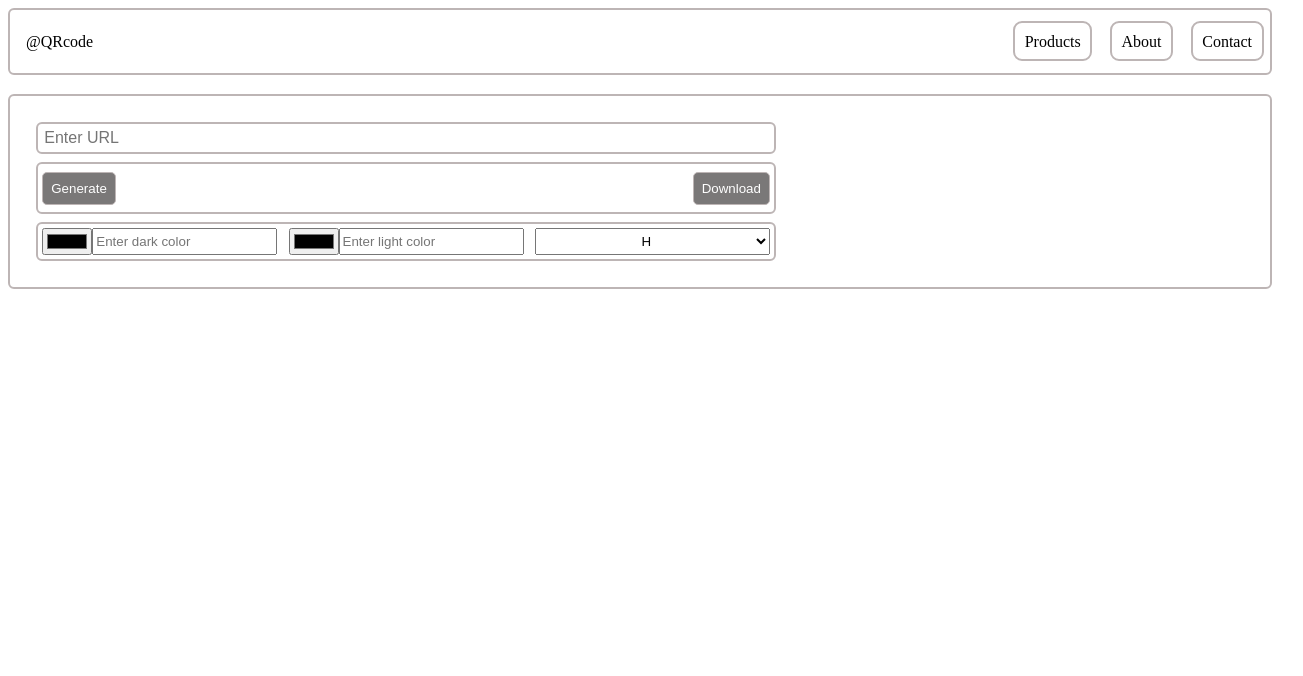
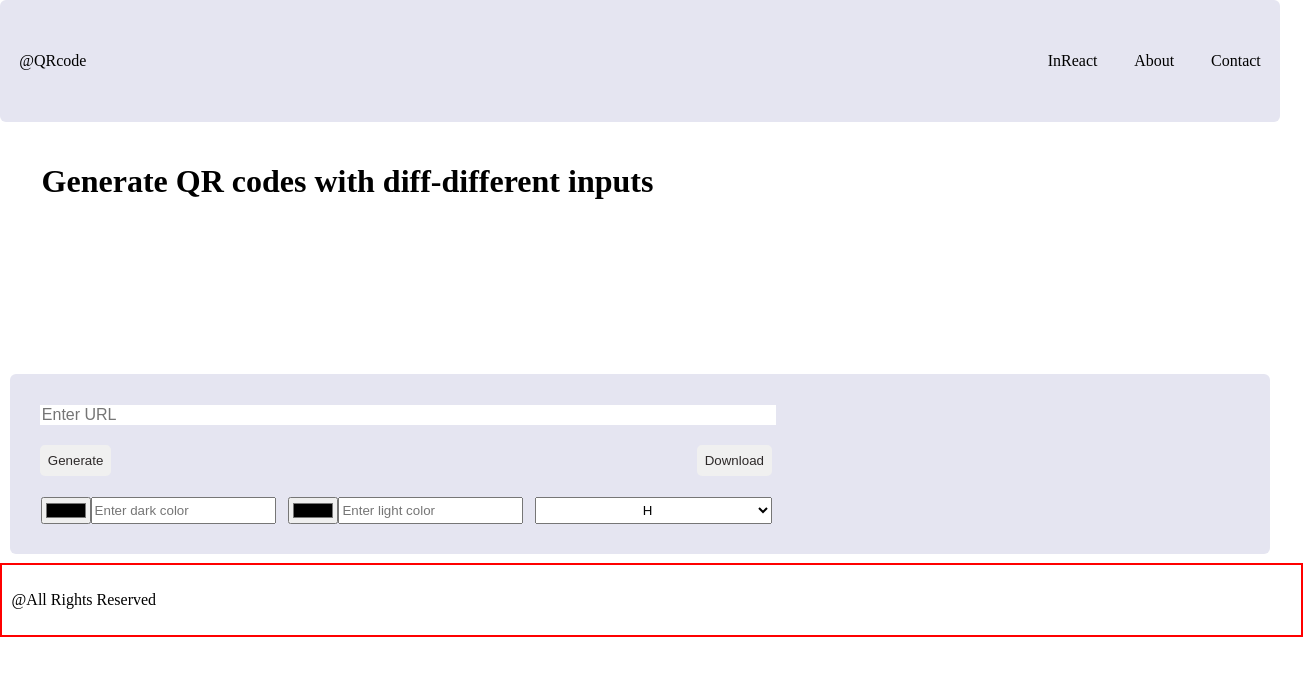
Before and after one commit to Ritik1510/QRcode_generator_js_App, a plain HTML site: page index.html in a window 1280 px wide. Shown: the whole page, 1303 px wide, since content can reach past the window. Drawn offline with Linux system fonts and the light colour scheme.

Commit message:
update: UI

```diff
--- a/QR_code.js
+++ b/QR_code.js
@@ -70,7 +70,6 @@ selectDarkColor.addEventListener("input", () => {
 	update_current_value("#select-fav-dark-color", "#input-dark-color");
 });
 
-
 selectLightColor.addEventListener("input", () => {
 	update_current_value("#select-fav-light-color", "#input-light-color");
 });
--- a/QRcode_Design.css
+++ b/QRcode_Design.css
@@ -1,5 +1,5 @@
 :root {
-   --p-padding: 0.4em;
+   --p-padding: 0.6em;
 }
 
 .html,
@@ -8,19 +8,20 @@ body {
    margin: 0;
    box-sizing: border-box;
    font-size: 1rem;
-   padding: clamp(0.3rem, 0.5rem, 0.65rem);
 }
 
 .header-wrapper {
    display: flex;
    justify-content: space-between;
    align-items: center;
-   border: 2px solid rgb(189, 181, 181);
    border-radius: 6px;
-   padding: 0.4rem;
+   padding: var(--p-padding);
    position: sticky;
    top: 0;
    backdrop-filter: blur(10px);
+   height: clamp(12.4dvh, 12.8dvh, 12.9dvh);
+   font-size: inherit;
+   background-color: #e5e5f1;
 }
 
 .header-wrapper>div {
@@ -56,19 +57,42 @@ a {
 .navbar-links-wrapper>li>a {
    height: 100%;
    width: 100%;
-   border: 2px solid rgb(189, 181, 181);
    border-radius: 9px;
 }
 
+/* section area */
+
+.qr-hero-section {
+   height: 24dvh;
+   width: 100%;
+   max-width: 100%;
+   margin-inline: clamp(1.5rem, 2rem, 2.4rem);
+}
+
+.qr-hero-text {
+   top: 0;
+   left: 0;
+   font-size: 2rem;
+   font-weight: bold;
+}
+
+/* main */
+
+.main{
+   padding: var(--p-padding);
+}
+
+
+/* main generator area */
 .main-generator-area {
    display: flex;
    justify-content: space-between;
    align-items: center;
    margin-top: clamp(0.9rem, 1.2rem, 1.4rem);
-   border: 2px solid rgb(189, 181, 181);
    border-radius: 6px;
    padding: 0.85rem;
    gap: clamp(0.9rem, 1rem, 1.5rem);
+   background-color: #e5e5f1;
 }
 
 .requirement-provider {
@@ -82,9 +106,7 @@ a {
 }
 
 .requirement-provider>div {
-   border: 2px solid rgb(189, 181, 181);
    border-radius: clamp(4px, 5.89px, 6.5px);
-   /* height: clamp(2.35rem, 2.95rem, 3.2rem); */
    padding: 0.25rem;
    height: auto;
 }
@@ -93,6 +115,7 @@ a {
    display: flex;
    justify-content: flex-start;
    align-items: center;
+   padding: 0.3rem;
 }
 
 .form-ele-enter-url {
@@ -111,6 +134,8 @@ a {
    text-align: left;
 }
 
+/* Reqiurement-provider buttons */
+
 .RP-btn-box {
    display: flex;
    justify-content: space-between;
@@ -119,13 +144,19 @@ a {
 }
 
 .RP-btn-box>button {
-   border: 1.3px solid rgb(189, 181, 181);
    border-radius: clamp(4px, 5px, 6px);
-   background-color: #7a7878;
-   color: #fff;
+   background-color: #f0f0f0;
+   color: #2d2929;
    padding: clamp(0.5rem, 0.15rem, 0.25rem);
    cursor: pointer;
+   border: none;
+   outline: 0;
 }
+
+.RP-btn-box>button:hover {
+   background-color: #ffffff;
+}
+
 
 
 .qrcode-provider {
@@ -150,7 +181,7 @@ a {
 }
 
 
-.navbar-links-wrapper[data-visible="true"]{
+.navbar-links-wrapper[data-visible="true"] {
    display: flex;
 }
 
@@ -169,33 +200,33 @@ a {
 
 /* Form-section */
 
-.form-panel{
+.form-panel {
    display: flex;
    flex-direction: row;
    gap: clamp(0.55rem, 0.7rem, 0.8rem);
    font-size: inherit;
 }
 
-.form-panel > *{
+.form-panel>* {
    flex: 1;
    display: flex;
    flex-direction: row;
    justify-content: center;
 }
 
-.fav-dark-color .fav-light-color > * {
+.fav-dark-color .fav-light-color>* {
    height: 100%;
    flex: 1;
 }
 
-#input-correct-lvl{
+#input-correct-lvl {
    flex: 1;
    height: 100%;
    width: 100%;
    max-width: 100%;
 }
 
-#input-correct-lvl option{
+#input-correct-lvl option {
    text-align: center;
    font-size: inherit;
 }
@@ -205,6 +236,15 @@ a {
    border-radius: 50%;
    padding: none;
 }
+
+
+/* qr-footer area */
+.qr-footer {
+   width: 100%;
+   border: 2px solid red;
+   padding: var(--p-padding);
+}
+
 
 /* media-queries */
 
@@ -236,7 +276,7 @@ a {
       cursor: pointer;
    }
 
-   .form-panel{
+   .form-panel {
       flex-wrap: wrap;
    }
 }
--- a/index.html
+++ b/index.html
@@ -19,7 +19,7 @@
 
       <nav class="navbar-links">
          <ul class="navbar-links-wrapper" data-visible="false">
-            <li><a href="#">Products</a></li>
+            <li><a href="https://www.github.com/Ritik1510/" target="_blank">InReact</a></li>
             <li><a href="#">About</a></li>
             <li><a href="#">Contact</a></li>
          </ul>
@@ -34,6 +34,13 @@
       </nav>
 
    </header>
+
+   <div class="main">
+      <div class="qr-hero-section">
+         <p class="qr-hero-text">
+            Generate QR codes with diff-different inputs
+         </p>
+      </div>
 
       <div class="main-generator-area">
 
@@ -81,6 +88,13 @@
          </div>
 
       </div>
+   </div>
+
+   <footer class="qr-footer">
+      <p class="qr-footer-text">
+         @All Rights Reserved
+      </p>
+   </footer>
    <script src="QR_code.js"></script>
 </body>
 
```
Also changed, not shown: README.md. Lines whose indentation alone changed are shown as unchanged.
